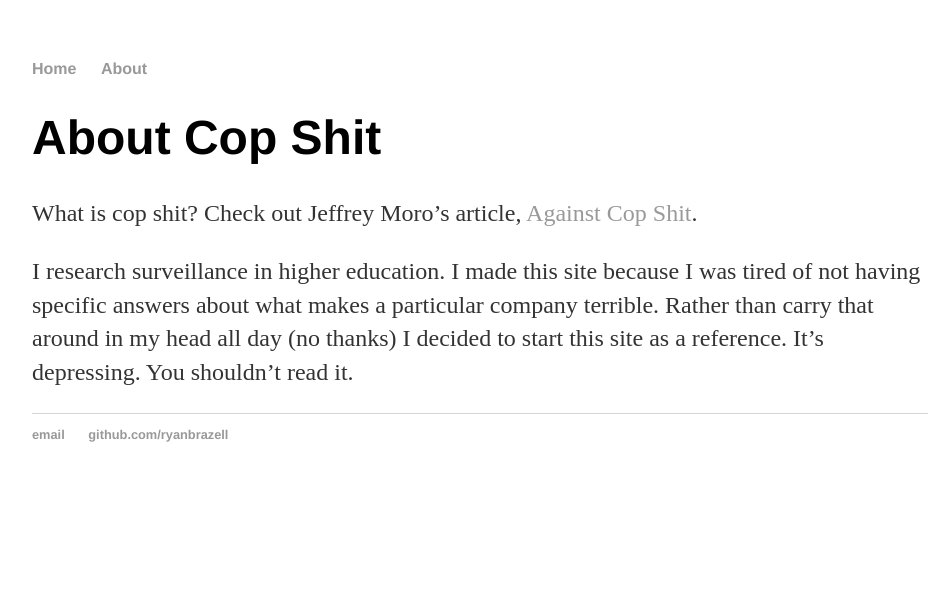
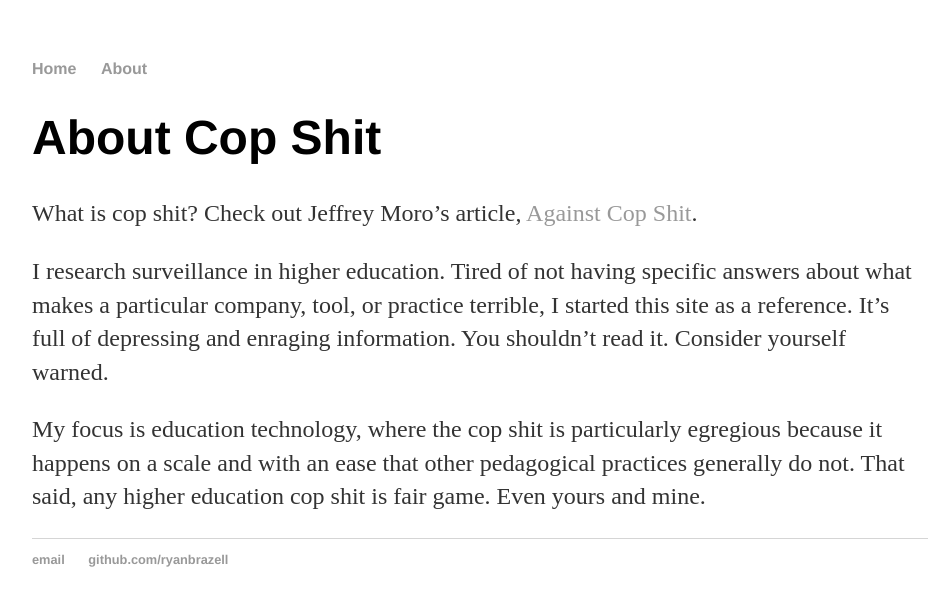
Before and after one commit to ryanbrazell/ryanbrazell.github.io, a Jekyll site: the page built from about.md, in a window 1280 px wide. Shown: the top 606 px of the page, without its empty margins (160-1111 px from the left). Built offline with Jekyll 4.4.1, drawn with Linux system fonts in a browser that asks for light colours.

Commit message:
updated about vs index

```diff
--- a/about.md
+++ b/about.md
@@ -6,4 +6,6 @@ title: About Cop Shit
 
 What is cop shit? Check out Jeffrey Moro's article, <a href="https://jeffreymoro.com/blog/2020-02-13-against-cop-shit/" target="_blank">Against Cop Shit</a>.
 
-I research surveillance in higher education. I made this site because I was tired of not having specific answers about what makes a particular company terrible. Rather than carry that around in my head all day (no thanks) I decided to start this site as a reference. It's depressing. You shouldn't read it.
+I research surveillance in higher education. Tired of not having specific answers about what makes a particular company, tool, or practice terrible, I started this site as a reference. It's full of depressing and enraging information. You shouldn't read it. Consider yourself warned.
+
+My focus is education technology, where the cop shit is particularly egregious because it happens on a scale and with an ease that other pedagogical practices generally do not. That said, any higher education cop shit is fair game. Even yours and mine.
```
Also changed, not shown: index.md (+1 -1 lines).
